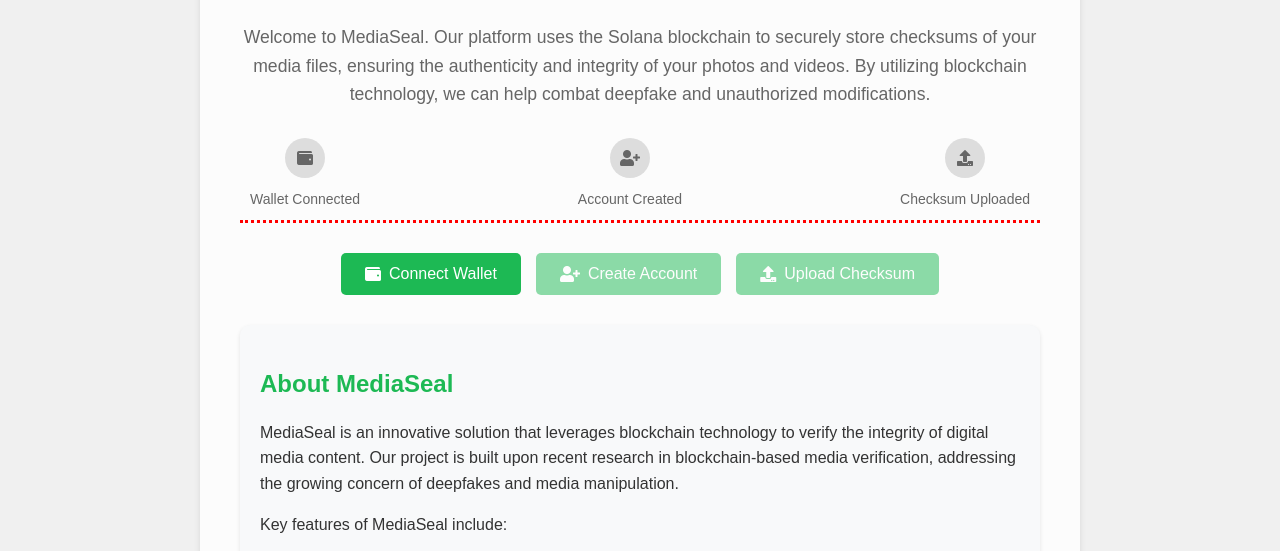
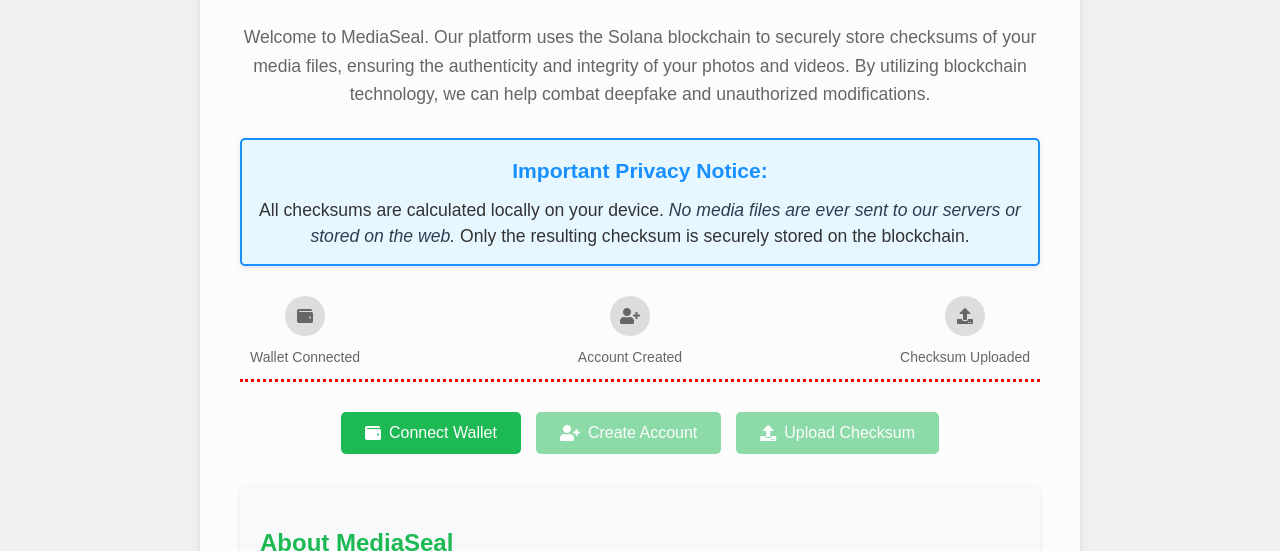
Before and after one commit to lollix91/MediaSeal, a website built with Parcel: page src/index.html in a window 1280 px wide. Shown: the part 203-754 px from the top of the page. Built offline with nearby package versions, Linux system fonts and the light colour scheme; what @solana/web3.js would draw is missing.

Commit message:
added faqs and highlited that we don't load media files on servers

```diff
--- a/src/index.html
+++ b/src/index.html
@@ -20,6 +20,7 @@
         <header>
             <img src="../assets/logo.png" alt="MediaSeal Logo" class="logo">
 			<p class="main-description">Welcome to MediaSeal. Our platform uses the Solana blockchain to securely store checksums of your media files, ensuring the authenticity and integrity of your photos and videos. By utilizing blockchain technology, we can help combat deepfake and unauthorized modifications.</p>
+			<p class="privacy-notice"><strong>Important Privacy Notice:</strong> All checksums are calculated locally on your device. <em>No media files are ever sent to our servers or stored on the web.</em> Only the resulting checksum is securely stored on the blockchain.</p>
         </header>
 
         <div class="timeline">
@@ -96,6 +97,7 @@
             <p>For more information, source code, and documentation, visit our <a href="https://github.com/lollix91/MediaSeal" target="_blank">GitHub repository</a> or <a href="https://www.reddit.com/r/MediaSeal/" target="_blank">Reddit</a>.</p>
         </div>
 
+
 		<div class="faq-section">
 			<h2>Frequently Asked Questions</h2>
 			<div class="faq-item">
@@ -114,7 +116,23 @@
 				<div class="faq-question"><i class="fas fa-question-circle"></i> What is the commission that will be paid?</div>
 				<div class="faq-answer">When you upload a checksum, a small commission is paid to cover the transaction costs on the Solana network. This fee helps maintain the network's security and performance. Another small fee is paid to the developer, in order to cover the development and updates made on the platform.</div>
 			</div>
+			<div class="faq-item">
+				<div class="faq-question"><i class="fas fa-question-circle"></i> What hash type is used and how can I calculate it locally?</div>
+				<div class="faq-answer">We use the SHA-256 hash algorithm to calculate checksums. You can calculate this hash locally on your PC using various methods:
+					<ul>
+						<li>On Windows, use PowerShell: <code>Get-FileHash -Algorithm SHA256 -Path "path\to\your\file"</code></li>
+						<li>On macOS or Linux, use the terminal: <code>shasum -a 256 /path/to/your/file</code></li>
+						<li>There are also many online tools and software applications that can calculate SHA-256 hashes for files.</li>
+					</ul>
+					Always ensure you're using a trusted method to calculate your hash.</div>
 			</div>
+			<div class="faq-item">
+				<div class="faq-question"><i class="fas fa-question-circle"></i> Is my media file uploaded to your servers?</div>
+				<div class="faq-answer">No, your media file is never uploaded to our servers. The checksum calculation is performed entirely on your device (client-side). Only the resulting hash (checksum) is sent to be stored on the blockchain. This ensures your media remains private and secure on your own device while still allowing for verification of its integrity.</div>
+			</div>
+		</div>
+
+
     </div>
 
     <div id="verifyModal" class="modal">
--- a/src/styles.css
+++ b/src/styles.css
@@ -584,3 +584,27 @@
     color: #666;
     font-size: 0.9em;
 }
+
+.privacy-notice {
+    background-color: #e6f7ff; /* Light blue background */
+    border: 2px solid #1890ff; /* Blue border */
+    border-radius: 5px; /* Rounded corners */
+    padding: 15px; /* Inner spacing */
+    margin-top: 20px; /* Space above the notice */
+    margin-bottom: 20px; /* Space below the notice */
+    font-size: 1.1em; /* Slightly larger text */
+    line-height: 1.5; /* Increased line height for readability */
+    box-shadow: 0 2px 4px rgba(0, 0, 0, 0.1); /* Subtle shadow for depth */
+}
+
+.privacy-notice strong {
+    color: #1890ff; /* Blue color for the "Important Privacy Notice" text */
+    display: block; /* Make the strong text a block element */
+    margin-bottom: 10px; /* Space below the heading */
+    font-size: 1.2em; /* Even larger font for the heading */
+}
+
+.privacy-notice em {
+    font-style: italic;
+    color: #2c3e50; /* Dark blue-gray color for emphasis */
+}
```
Lines whose indentation alone changed are shown as unchanged.
